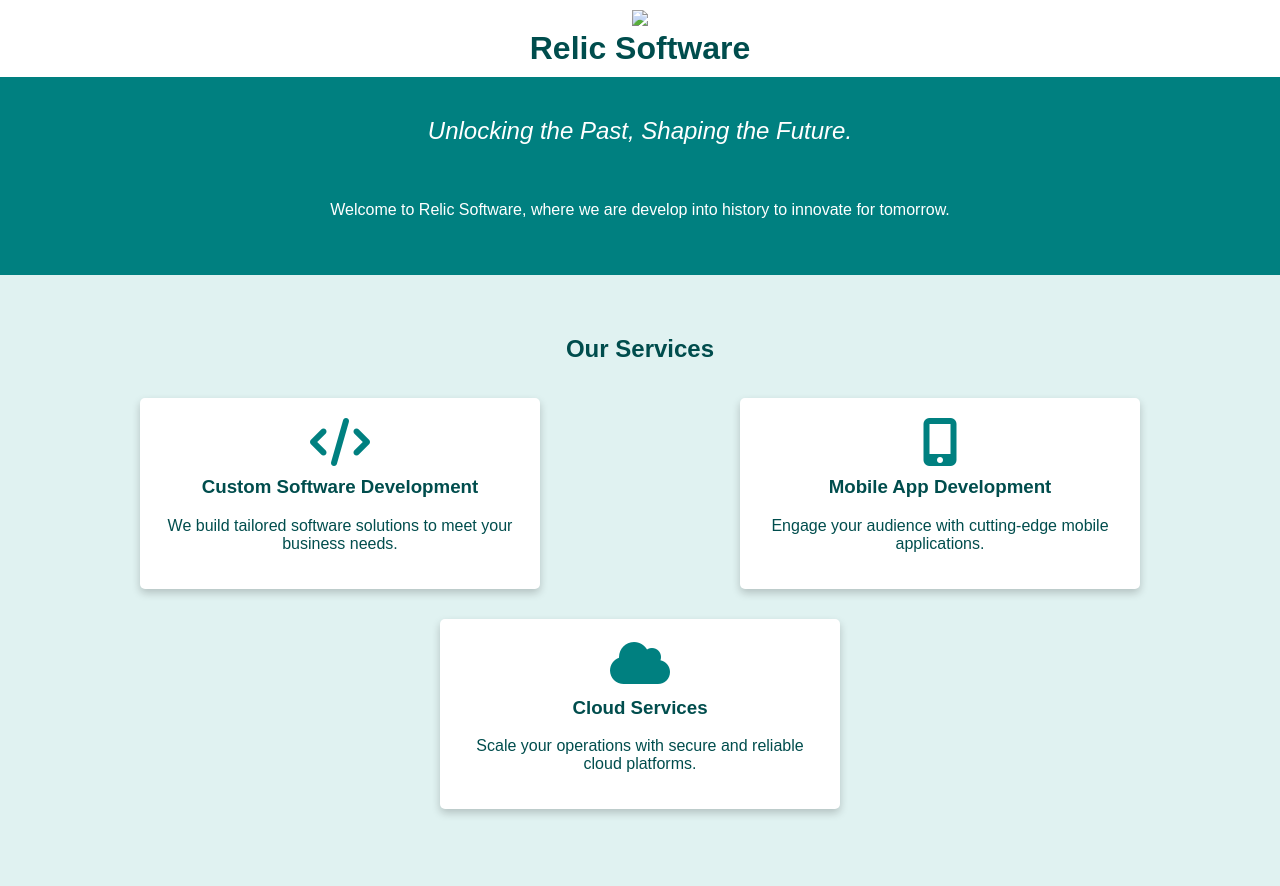
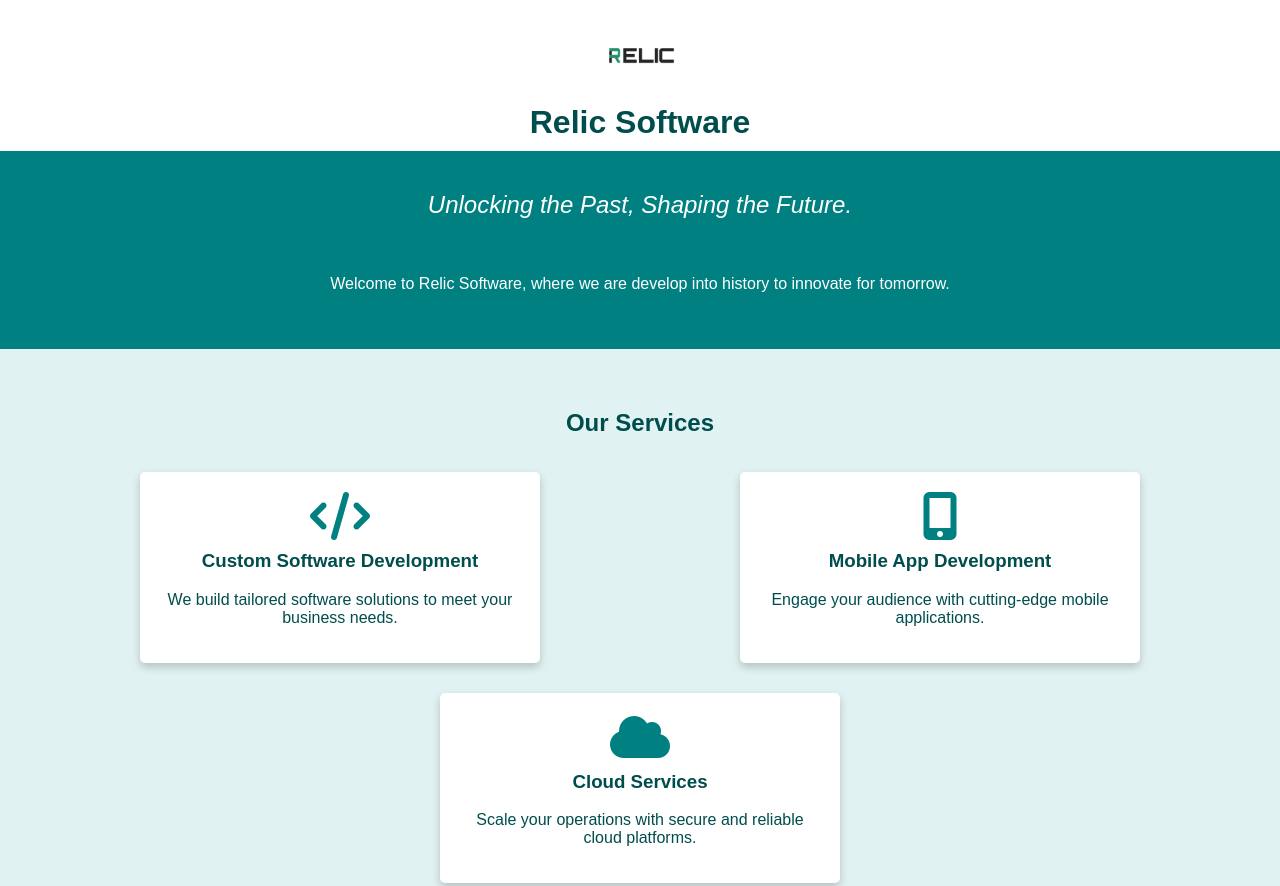
Before and after one commit to AH-Raihan/relic-software, a plain HTML site: page index.html in a window 1280 px wide. Shown: the top 886 px of the page. Drawn offline with Linux system fonts and the light colour scheme.

Commit message:
Update index.html

```diff
--- a/index.html
+++ b/index.html
@@ -261,7 +261,7 @@
 </head>
 <body>
   <div class="header">
-  <img src="logo.jpg" width="90px"/>
+  <img src="logo.png" width="90px"/>
     <h1>Relic Software</h1>
   </div>
   <div class="container">
```
